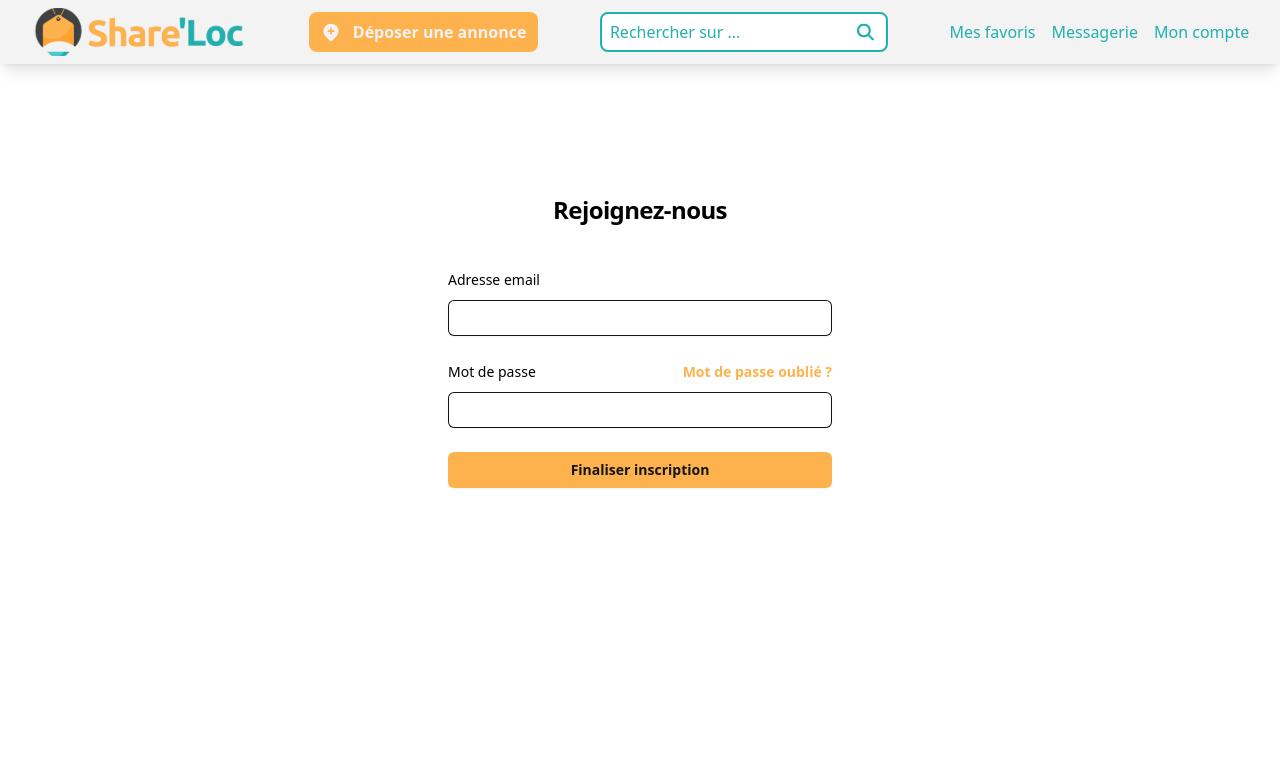
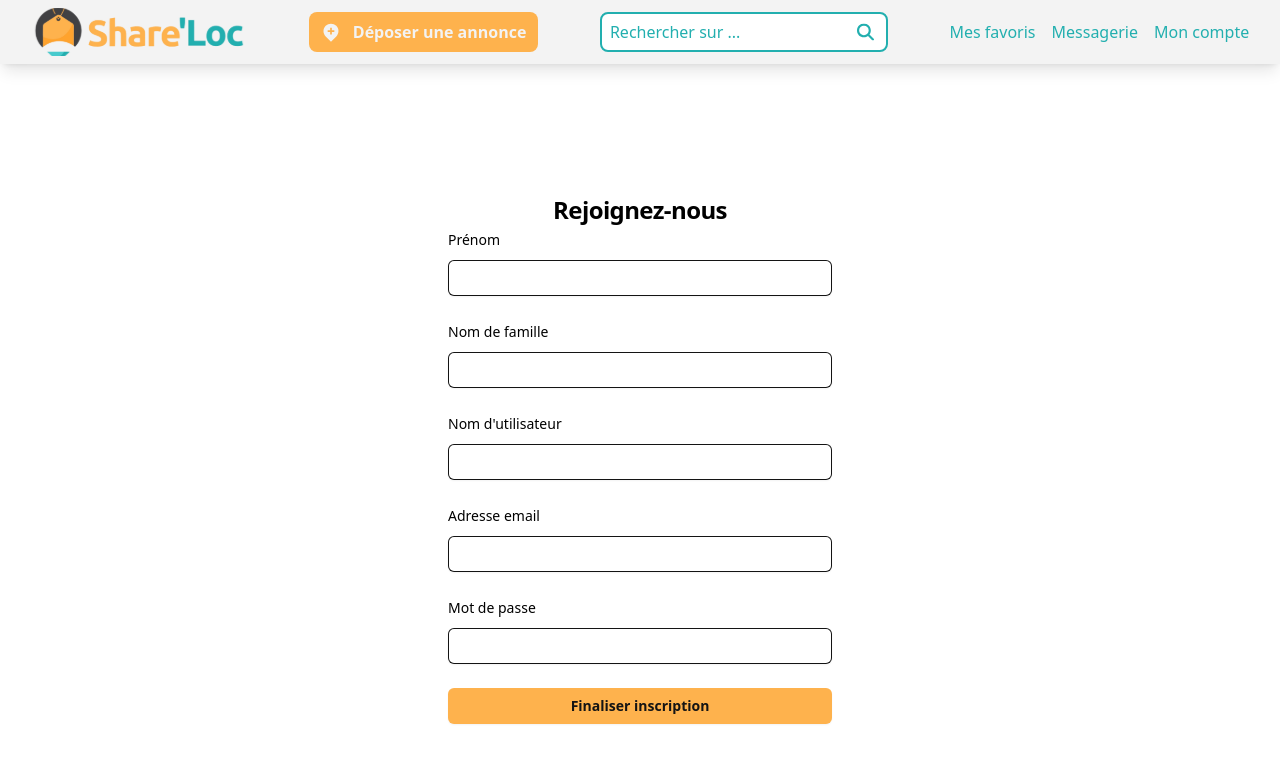
Before and after one commit to Share-loc/website-frontend, a React (Vite) app: page /register in a window 1280 px wide. Shown: the top 762 px of the page. Built offline with nearby package versions, Linux system fonts and the light colour scheme.

Commit message:
fix: add inputs to register

```diff
--- a/src/pages/RegisterPage.tsx
+++ b/src/pages/RegisterPage.tsx
@@ -8,8 +8,53 @@ const RegisterPage = () => {
           </h2>
         </div>
 
-        <div className="mt-10 sm:mx-auto sm:w-full sm:max-w-sm">
+        <div className="sm:mx-auto sm:w-full sm:max-w-sm">
           <form className="space-y-6" action="#" method="POST">
+          <div>
+              <label htmlFor="name" className="block text-sm font-medium leading-6 text-gray-900">
+                Prénom
+              </label>
+              <div className="mt-2">
+                <input
+                  id="firstname"
+                  name="firstname"
+                  type="text"
+                  required
+                  className="block w-full rounded-md border-0 py-1.5 text-black shadow-sm ring-1 ring-inset ring-black placeholder:text-black focus:ring-2 focus:ring-inset focus:ring-blue sm:text-sm sm:leading-6"
+                />
+              </div>
+            </div>
+
+            <div>
+              <label htmlFor="name" className="block text-sm font-medium leading-6 text-gray-900">
+                Nom de famille
+              </label>
+              <div className="mt-2">
+                <input
+                  id="lastname"
+                  name="lastname"
+                  type="text"
+                  required
+                  className="block w-full rounded-md border-0 py-1.5 text-black shadow-sm ring-1 ring-inset ring-black placeholder:text-black focus:ring-2 focus:ring-inset focus:ring-blue sm:text-sm sm:leading-6"
+                />
+              </div>
+            </div>
+
+            <div>
+              <label htmlFor="name" className="block text-sm font-medium leading-6 text-gray-900">
+                Nom d'utilisateur
+              </label>
+              <div className="mt-2">
+                <input
+                  id="username"
+                  name="username"
+                  type="text"
+                  required
+                  className="block w-full rounded-md border-0 py-1.5 text-black shadow-sm ring-1 ring-inset ring-black placeholder:text-black focus:ring-2 focus:ring-inset focus:ring-blue sm:text-sm sm:leading-6"
+                />
+              </div>
+            </div>
+
             <div>
               <label htmlFor="email" className="block text-sm font-medium leading-6 text-gray-900">
                 Adresse email
@@ -31,11 +76,11 @@ const RegisterPage = () => {
                 <label htmlFor="password" className="block text-sm font-medium leading-6 text-gray-900">
                   Mot de passe
                 </label>
-                <div className="text-sm">
+                {/* <div className="text-sm">
                   <a href="#" className="font-semibold text-orange-100 hover:text-orange-200 duration-300 ease-out">
                     Mot de passe oublié ?
                   </a>
-                </div>
+                </div> */}
               </div>
               <div className="mt-2">
                 <input
```
